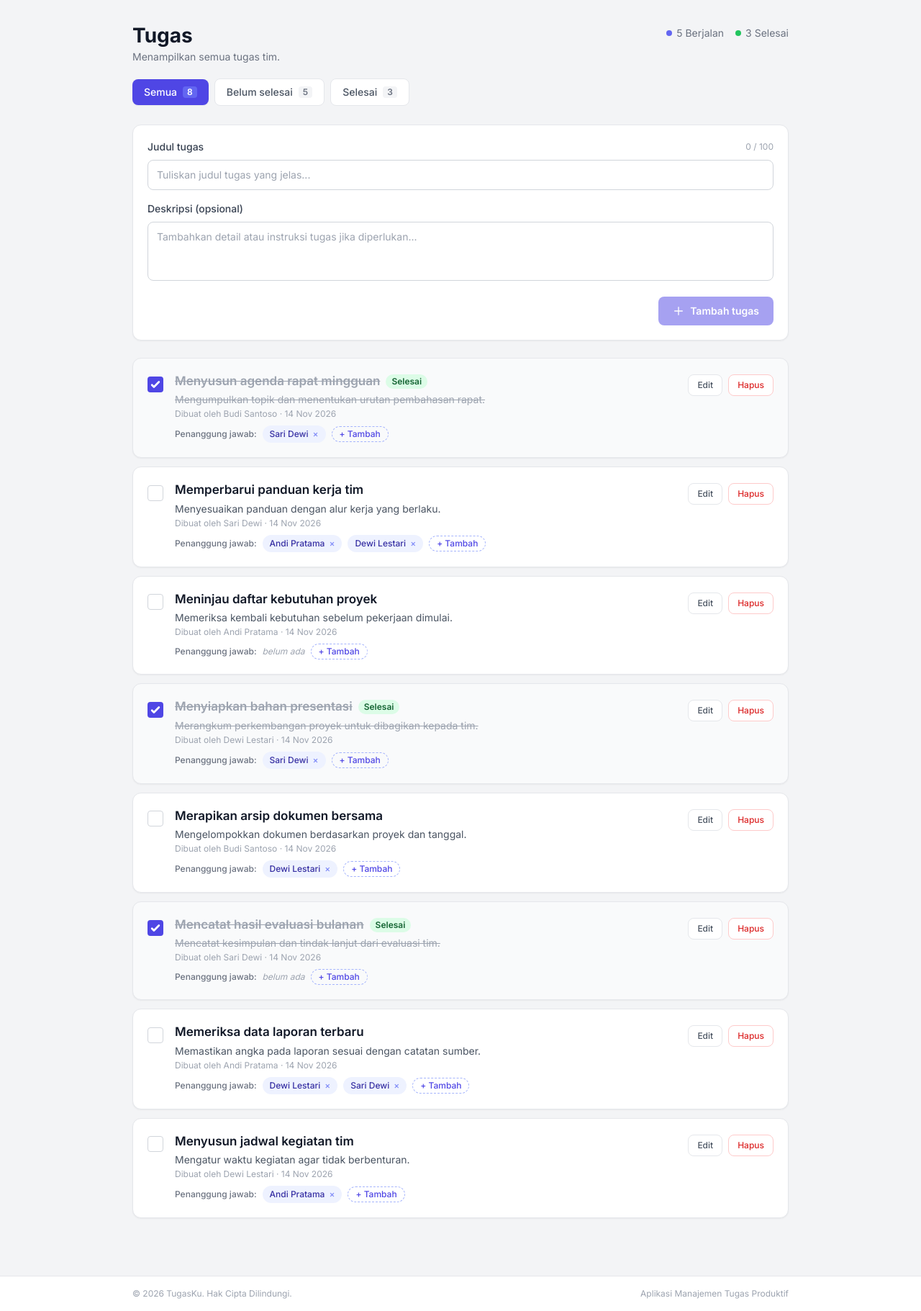
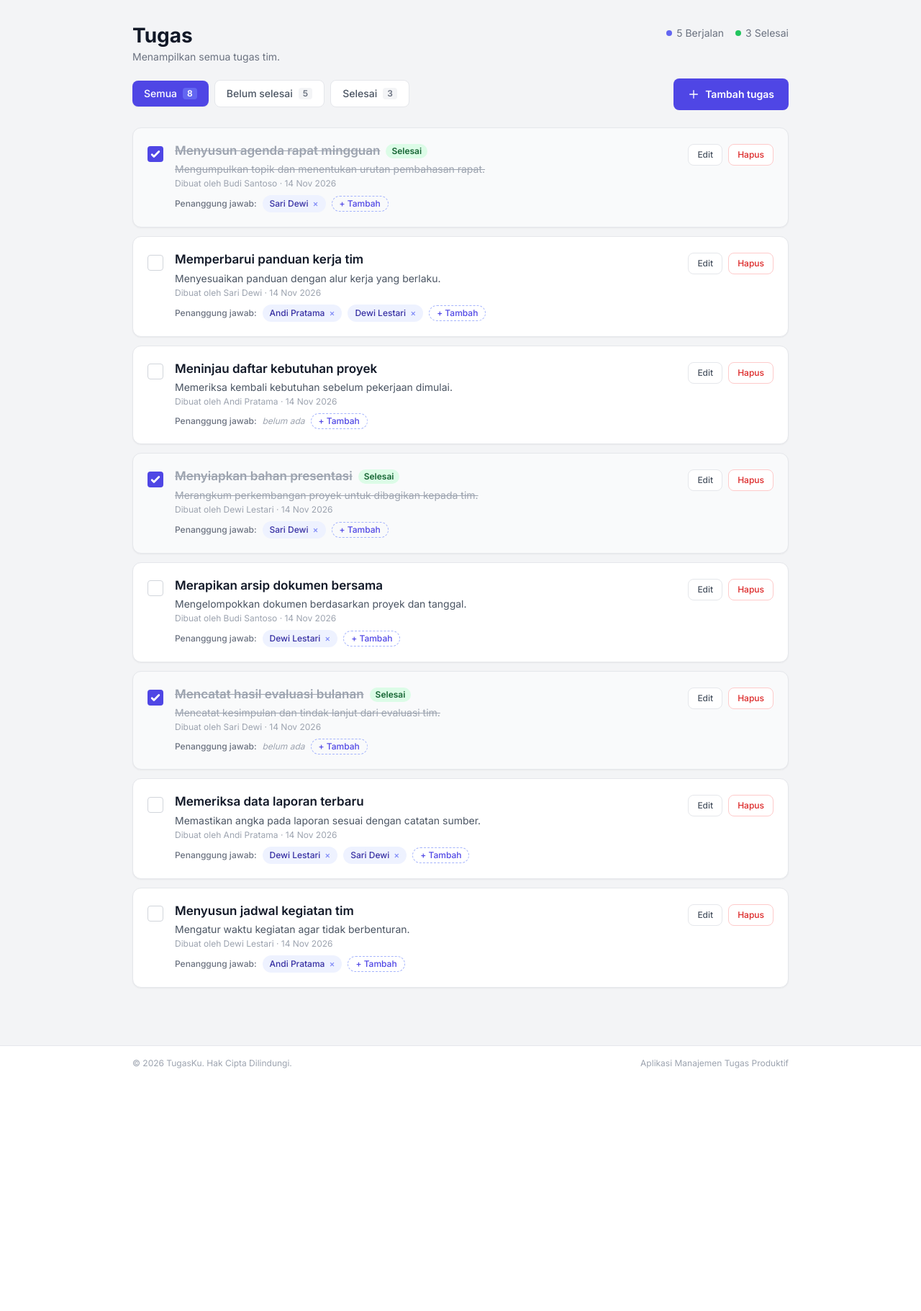
Before and after one commit to qruzeetaprasna/task-manager, a Laravel app: page /tasks in a window 1280 px wide. Shown: the part 65-1886 px from the top of the page at 72% size. After the commit the page ends 1549 px from the top, so only its background shows below. Run offline with Laravel 12, Linux system fonts and the light colour scheme; a user stored in the database is signed in; data comes from the database, SQL or seed files in the repository; style sheets or scripts are compiled from the project's sources.

Commit message:
feat: implement task creation modal with validation and update UI components

```diff
--- a/resources/views/tasks/index.blade.php
+++ b/resources/views/tasks/index.blade.php
@@ -105,7 +105,8 @@
         {{-- ======================================================= --}}
         {{-- Tab filter status                                        --}}
         {{-- ======================================================= --}}
-        <div class="flex items-center gap-2 mb-6 overflow-x-auto pb-0.5">
+        <div class="mb-6 flex items-center gap-4">
+            <div class="flex min-w-0 flex-1 items-center gap-2 overflow-x-auto pb-0.5">
                 {{-- Semua --}}
                 <a href="{{ Route::has('tasks.index') ? route('tasks.index') : url('/tasks') }}"
                    class="inline-flex items-center gap-2 px-4 py-2 rounded-lg text-sm font-medium transition-colors whitespace-nowrap
@@ -146,9 +147,24 @@
                 </a>
             </div>
 
+            <button
+                type="button"
+                x-data=""
+                x-on:click="$dispatch('open-modal', 'create-task-modal')"
+                aria-haspopup="dialog"
+                class="inline-flex min-h-11 shrink-0 items-center gap-2 whitespace-nowrap rounded-lg bg-indigo-600 px-5 py-2.5 text-sm font-semibold text-white transition-colors hover:bg-indigo-700 focus:outline-none focus:ring-2 focus:ring-indigo-500 focus:ring-offset-2"
+            >
+                <svg class="h-4 w-4" fill="none" stroke="currentColor" viewBox="0 0 24 24" aria-hidden="true">
+                    <path stroke-linecap="round" stroke-linejoin="round" stroke-width="2" d="M12 4v16m8-8H4" />
+                </svg>
+                Tambah tugas
+            </button>
+        </div>
+
         {{-- ======================================================= --}}
-        {{-- Form tambah tugas (Alpine.js)                           --}}
+        {{-- Modal tambah tugas (Alpine.js)                           --}}
         {{-- ======================================================= --}}
+        <x-modal name="create-task-modal" :show="$errors->has('title') || $errors->has('description')" focusable>
             <form x-data="{
                 title: '',
                 description: '',
@@ -222,11 +238,35 @@
               @submit.prevent="submitForm"
               method="POST"
               action="{{ route('tasks.store') }}"
-              class="bg-white border border-gray-200 rounded-xl p-5 mb-6 shadow-sm">
+              class="p-6 sm:p-8"
+              role="dialog"
+              aria-modal="true"
+              aria-labelledby="create-task-heading"
+              aria-describedby="create-task-description">
             @csrf
 
+            <div class="flex items-start justify-between gap-4">
+                <div>
+                    <h2 id="create-task-heading" class="text-lg font-semibold text-gray-900">Tambah tugas</h2>
+                    <p id="create-task-description" class="mt-1 text-sm text-gray-600">
+                        Isi judul tugas dan detail jika diperlukan.
+                    </p>
+                </div>
+                <button
+                    type="button"
+                    x-on:click="$dispatch('close')"
+                    x-bind:disabled="submitting"
+                    aria-label="Tutup form tambah tugas"
+                    class="rounded-md p-2 text-gray-500 hover:bg-gray-100 hover:text-gray-700 focus:outline-none focus:ring-2 focus:ring-indigo-500 disabled:opacity-50"
+                >
+                    <svg class="h-5 w-5" fill="none" stroke="currentColor" viewBox="0 0 24 24" aria-hidden="true">
+                        <path stroke-linecap="round" stroke-linejoin="round" stroke-width="2" d="M6 18 18 6M6 6l12 12" />
+                    </svg>
+                </button>
+            </div>
+
             {{-- Judul + counter --}}
-            <div class="flex items-center justify-between mb-2">
+            <div class="mt-6 flex items-center justify-between mb-2">
                 <label for="title-input" class="text-sm font-medium text-gray-700">Judul tugas</label>
                 <span class="text-xs transition-colors"
                       :class="counterClass"
@@ -269,7 +309,15 @@
             @enderror
 
             {{-- Tombol submit (kanan) --}}
-            <div class="flex justify-end mt-4">
+            <div class="mt-6 flex justify-end gap-3">
+                <x-secondary-button
+                    type="button"
+                    x-on:click="$dispatch('close')"
+                    x-bind:disabled="submitting"
+                    class="min-h-11 rounded-lg normal-case"
+                >
+                    Batal
+                </x-secondary-button>
                 <button type="submit"
                         :disabled="submitting || isInvalid"
                         class="inline-flex items-center gap-2 px-5 py-2.5 bg-indigo-600 text-white text-sm font-semibold rounded-lg hover:bg-indigo-700 focus:outline-none focus:ring-2 focus:ring-indigo-500 focus:ring-offset-2 disabled:opacity-50 disabled:cursor-not-allowed transition-colors">
@@ -293,6 +341,7 @@
                 </button>
             </div>
             </form>
+        </x-modal>
 
         {{-- ======================================================= --}}
         {{-- Daftar kartu tugas                                       --}}
```
Also changed, not shown: docs/DESIGN.md (+9 -5 lines), tests/Feature/TaskCreateModalTest.php (added, +37 -0 lines). Lines whose indentation alone changed are shown as unchanged.
